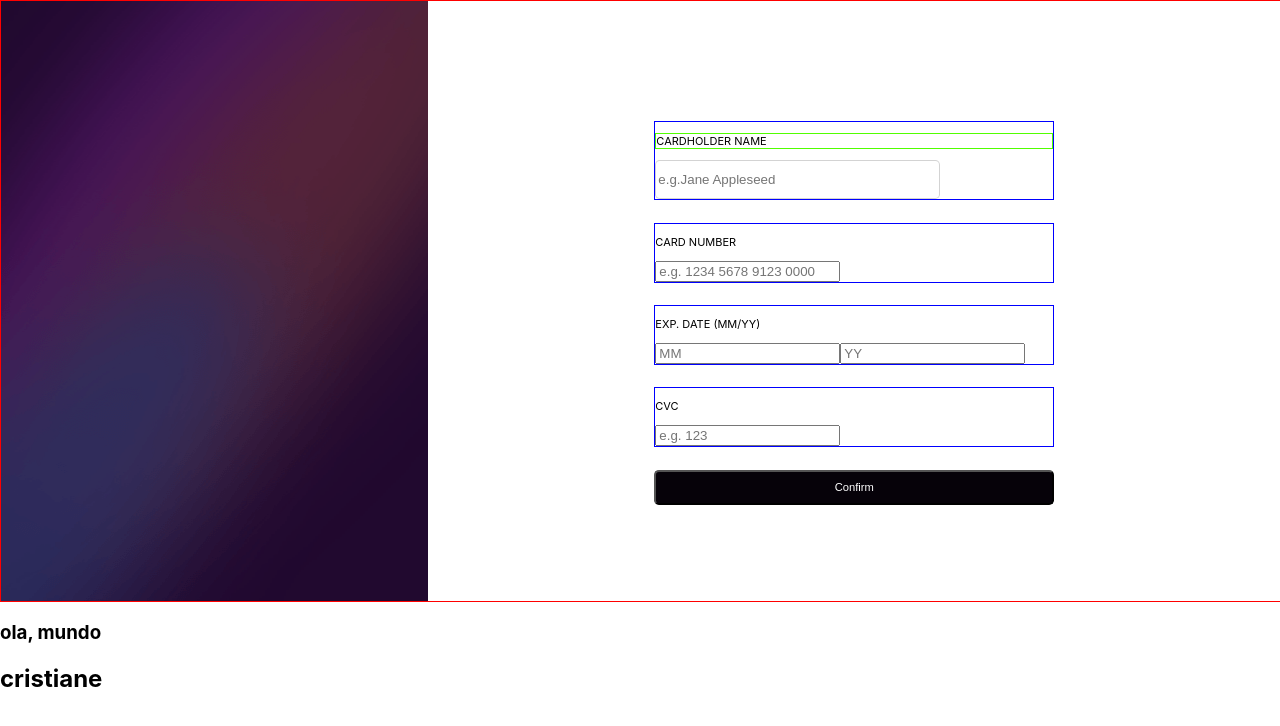
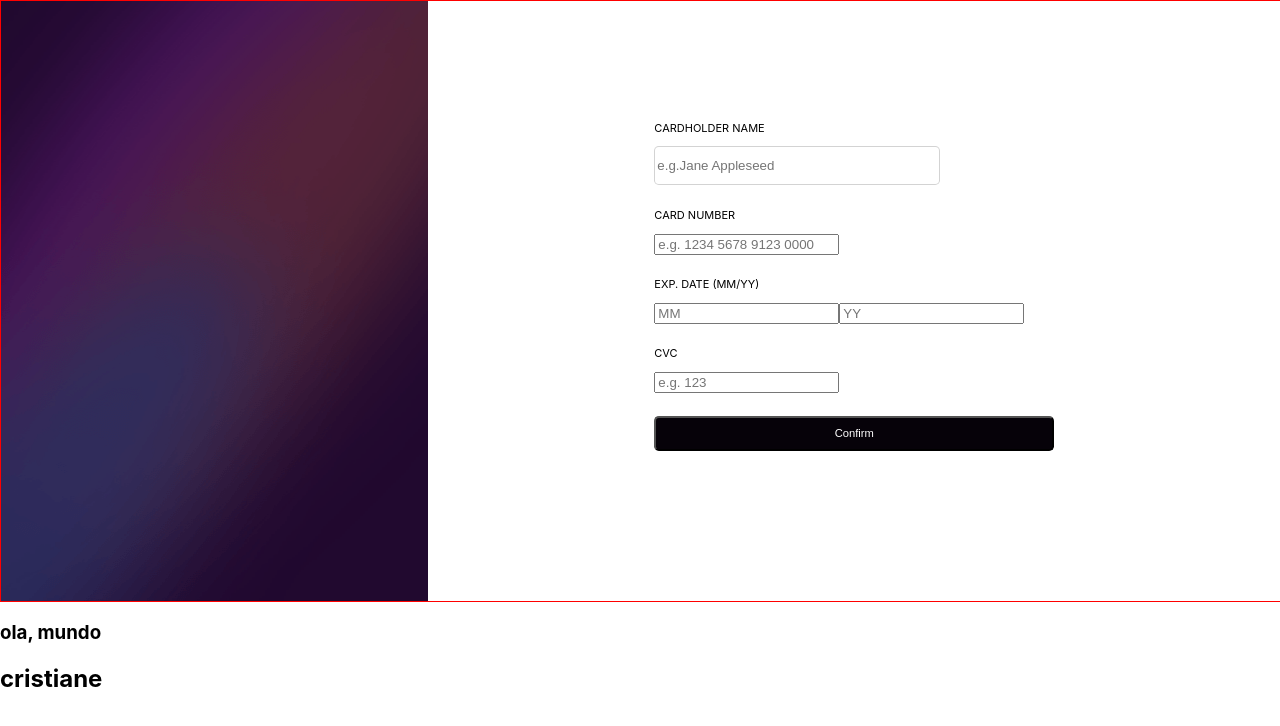
Before and after one commit to CristianeNazareth/projeto_card, a React (Create React App) app: page / in a window 1280 px wide. Shown: the top 726 px of the page. Built offline with nearby package versions, Linux system fonts and the light colour scheme.

Commit message:
form structure

```diff
--- a/src/components/Form/Form.css
+++ b/src/components/Form/Form.css
@@ -8,7 +8,7 @@
 
 
 .main_input {
-    border: 1px solid blue;
+    /* border: 1px solid blue; */
     margin-top: 20px;
 }
 
@@ -18,7 +18,7 @@
     font-weight: 600px;
 }
 .name {
-    border: 1px solid rgb(81, 255, 0);
+    /* border: 1px solid rgb(81, 255, 0); */
     font-size: 11px;
     /* font-weight: 900px; */
 }
```
